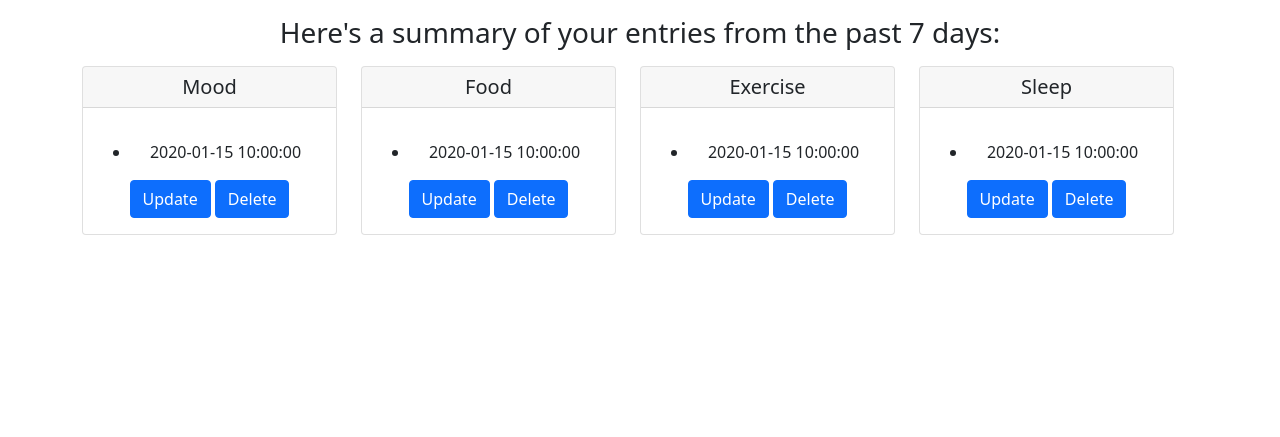
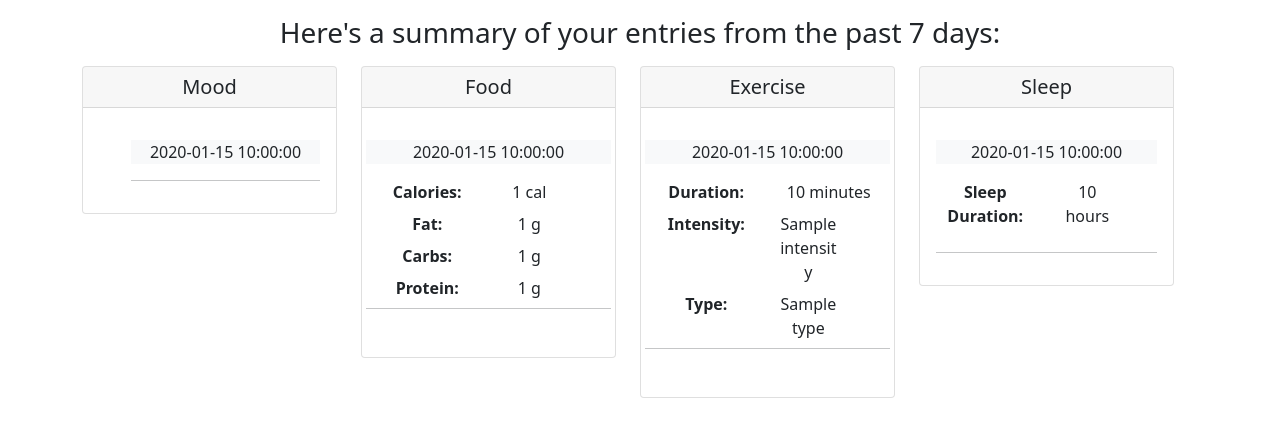
Before and after one commit to pragnya17/HoosHealthTracker, a Flask app: template templates/main.html in a window 1280 px wide. Shown: the part 95-532 px from the top of the page. Run offline with Flask 2, Linux system fonts and the light colour scheme; the template is opened without the code that fills it: most values are stand-ins (such as "Sample title", 1, 10 or a date in 2020).

Commit message:
finished weekly page

```diff
--- a/app.py
+++ b/app.py
@@ -50,39 +50,21 @@ def sign_up():
 
 @app.route("/main")
 def main():
-    # N_DAYS_AGO = 1
-
-    # n_days_ago = today - timedelta(days= N_DAYS_AGO)
-    # print(n_days_ago.strftime('%Y-%m-%d'))
-
-    # data =[] # cus date-data hahahahah
-    # today = datetime.now()
-
-    # for i in range(7):
-    #     delta = timedelta(days = i)
-    #     dtnew = today - delta
-    #     dtnew = dtnew.strftime('%Y-%m-%d')
-    #     data.append(str(dtnew))
     if user_id != -1:
         emotionResult = db.getEmotionEntry(user_id, datetime.now().strftime('%Y-%m-%d'))
         exerciseResult = db.getExerciseEntry(user_id, datetime.now().strftime('%Y-%m-%d'))
         sleepResult = db.getSleepEntry(user_id, datetime.now().strftime('%Y-%m-%d'))
         foodResult = db.getFoodEntry(user_id, datetime.now().strftime('%Y-%m-%d'))
 
-
+        print(list(emotionResult[1].values())[2])
         # get these from main.html? for update/delete
-        entry_date = 0
         comment = 0
-
         mood = 0
-        print(mood)
-
+        # print(mood)
         intensity = 0
         duration = 0
         type = 0
-
         sleep = 0
-
         calories = 0
         fat = 0
         carbs = 0
@@ -93,17 +75,17 @@ def main():
         if request.method == "POST":
             # if updating an entry
             if request.form["btnAction"] == "Update":
-                db.updateEmotionEntry(user_id, entry_date, comment, mood)
-                db.updateExerciseEntry(user_id, entry_date, comment, intensity, duration, type)
-                db.updateSleepEntry(user_id, entry_date, comment, sleep)
-                db.updateFoodEntry(user_id, entry_date, comment, calories, fat, carbs, protein, weight)
+                db.updateEmotionEntry(user_id, datetime.now().strftime('%Y-%m-%d'), comment, mood)
+                db.updateExerciseEntry(user_id,  datetime.now().strftime('%Y-%m-%d'), comment, intensity, duration, type)
+                db.updateSleepEntry(user_id, datetime.now().strftime('%Y-%m-%d'), comment, sleep)
+                db.updateFoodEntry(user_id, datetime.now().strftime('%Y-%m-%d'), comment, calories, fat, carbs, protein, weight)
 
             # if deleting an entry
             if request.form["btnAction"] == "Delete":
-                db.deleteEmotionEntry(user_id, entry_date)
-                db.deleteExerciseEntry(user_id, entry_date)
-                db.deleteSleepEntry(user_id, entry_date)
-                db.deleteFoodEntry(user_id, entry_date, calories, fat, carbs, protein)
+                db.deleteEmotionEntry(user_id,   datetime.now().strftime('%Y-%m-%d'))
+                db.deleteExerciseEntry(user_id, datetime.now().strftime('%Y-%m-%d'))
+                db.deleteSleepEntry(user_id,  datetime.now().strftime('%Y-%m-%d'))
+                db.deleteFoodEntry(user_id,  datetime.now().strftime('%Y-%m-%d'), calories, fat, carbs, protein)
 
         return render_template("main.html", emotionResult=emotionResult, exerciseResult=exerciseResult, sleepResult=sleepResult, foodResult=foodResult)
 
--- a/templates/main.html
+++ b/templates/main.html
@@ -1,4 +1,5 @@
 {% extends "index.html" %}
+
 
 {% block content %}
 <style>
@@ -11,6 +12,14 @@ table tr {
 table tr td {
 	display: block;
 }
+
+hr {
+  margin-top: 1rem;
+  margin-bottom: 1rem;
+  border: 0;
+  border-top: 1px solid rgba(0, 0, 0, 0.1);
+}
+
 </style>
 
 
@@ -26,18 +35,25 @@ table tr td {
                   <h5 class="card-title"></h5>
                   <p class="card-text">
                     <ul>
+
                         {% for entry in emotionResult %}
-                        {% if entry is string %}
-                        <li> No entry for today</li>
-                        {% else %}
-                        <li>{{ entry['entry_date']}}</li>
+                        <p class="bg-light">{{entry['entry_date']}}</p>
+
+                        {% if entry['mood'] == 0 %}
+                         <b>Feeling: </b>   &#128577;
                         {% endif %}
+                        {% if entry['mood'] == 1  %}
+                        <b>Feeling: </b>     &#128528;
+                        {% endif %}
+                        {% if entry['mood'] ==  2 %}
+                        <b>Feeling: </b>    &#128526;
+                        {% endif %}
+                        <hr/>
 
                         {% endfor %}
+
                         </ul>
                   </p>
-                  <a href="#" class="btn btn-primary">Update</a>
-                  <a href="#" class="btn btn-primary">Delete</a>
 
                 </div>
               </div>
@@ -51,19 +67,23 @@ table tr td {
                 <div class="card-body">
                   <h5 class="card-title"></h5>
                   <p class="card-text">
-                    <ul>
                     {% for entry in foodResult %}
-                        {% if entry is string %}
-                        <li> No entry for today</li>
-                        {% else %}
-                        <li>{{ entry['entry_date']}}</li>
-                        {% endif %}
+                    <dl class="row">
 
+                    <p class="bg-light">{{entry['entry_date']}}</p>
+                    <dt class="col-sm-6">Calories: </dt>
+                    <dd class="col-sm-4">{{entry['total_calories']}} cal</dd>
+                    <dt class="col-sm-6">Fat: </dt>
+                    <dd class="col-sm-4">{{entry['total_fat']}} g</dd>
+                    <dt class="col-sm-6">Carbs: </dt>
+                    <dd class="col-sm-4"> {{entry['total_carbs']}} g</dd>
+                    <dt class="col-sm-6">Protein: </dt>
+                    <dd class="col-sm-4"> {{entry['total_protein']}} g</dd>
+                    <hr/>
+                    </dl>
                     {% endfor %}
                     </ul>
               </p>
-                  <a href="#" class="btn btn-primary">Update</a>
-                  <a href="#" class="btn btn-primary">Delete</a>
 
                 </div>
               </div>
@@ -76,20 +96,21 @@ table tr td {
                 <div class="card-body">
                   <h5 class="card-title"></h5>
                   <p class="card-text">
-                    <ul>
                     {% for entry in exerciseResult %}
-                        {% if entry is string %}
-                        <li> No entry for today</li>
-                        {% else %}
-                        <li>{{ entry['entry_date']}}</li>
-                        {% endif %}
+                    <dl class="row">
 
+                    <p class="bg-light">{{entry['entry_date']}}</p>
+                    <dt class="col-sm-6">Duration: </dt>
+                    <dd class="col-sm-6">{{entry['duration']}} minutes</dd>
+                    <dt class="col-sm-6">Intensity: </dt>
+                    <dd class="col-sm-4">{{entry['intensity']}}</dd>
+                    <dt class="col-sm-6">Type: </dt>
+                    <dd class="col-sm-4"> {{entry['type']}}</dd>
+                    <hr/>
+                    </dl>
                     {% endfor %}
                     </ul>
               </p>
-                  <a href="#" class="btn btn-primary">Update</a>
-                  <a href="#" class="btn btn-primary">Delete</a>
-
                 </div>
               </div>
 
@@ -102,19 +123,20 @@ table tr td {
                 <div class="card-body">
                   <h5 class="card-title"></h5>
                   <p class="card-text">
-                    <ul>
                     {% for entry in sleepResult %}
-                        {% if entry is string %}
-                        <li> No entry </li>
-                        {% else %}
-                        <li>{{ entry['entry_date']}}</li>
-                        {% endif %}
+
+                    <p class="bg-light">{{entry['entry_date']}}</p>
+
+
+                    <dl class="row">
+
+                    <dt class="col-sm-6">Sleep Duration: </dt>
+                    <dd class="col-sm-4">{{entry['duration']}} hours</dd>
+                    </dl>
+                    <hr/>
 
                     {% endfor %}
-                        </ul>
               </p>
-                  <a href="#" class="btn btn-primary">Update</a>
-                  <a href="#" class="btn btn-primary">Delete</a>
 
                 </div>
               </div>
```
Lines whose indentation alone changed are shown as unchanged.
